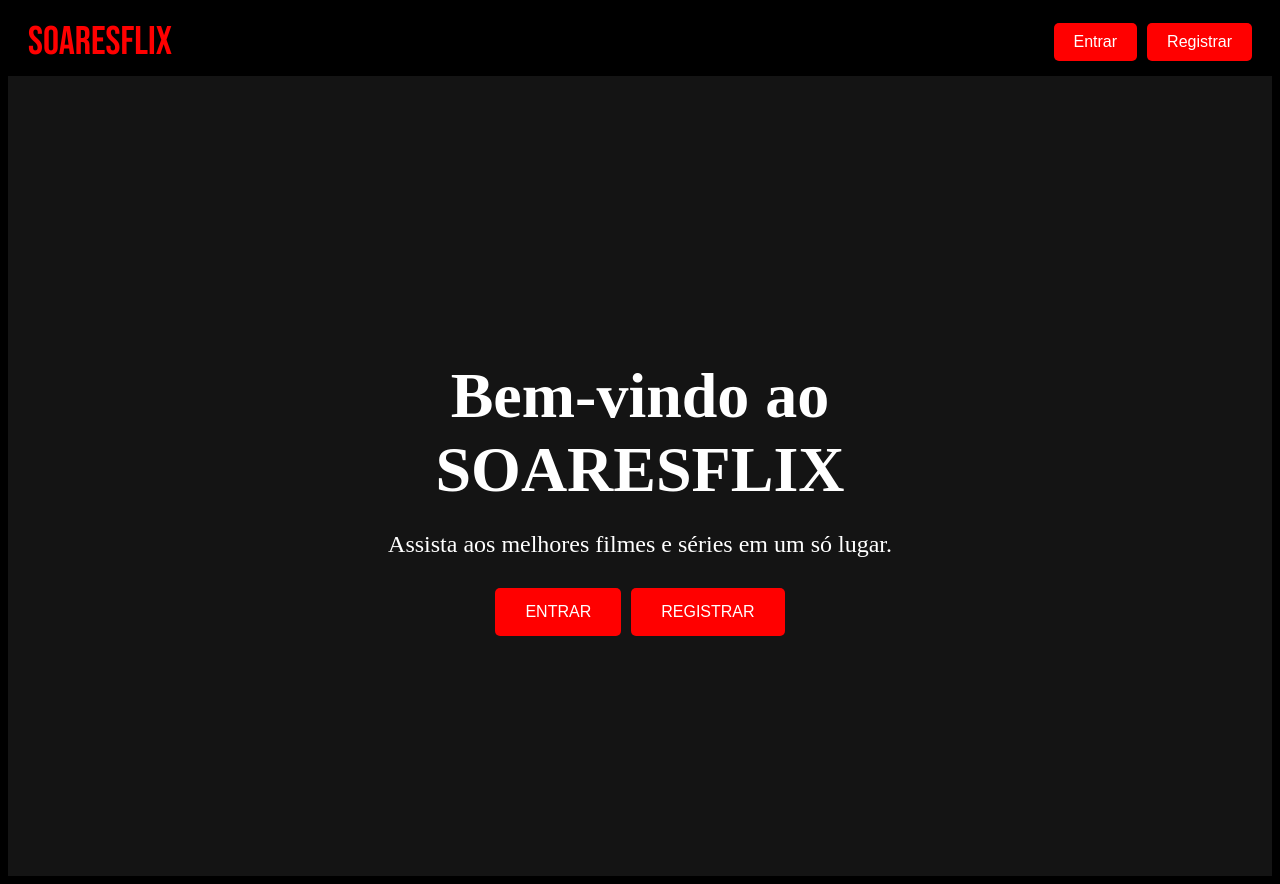
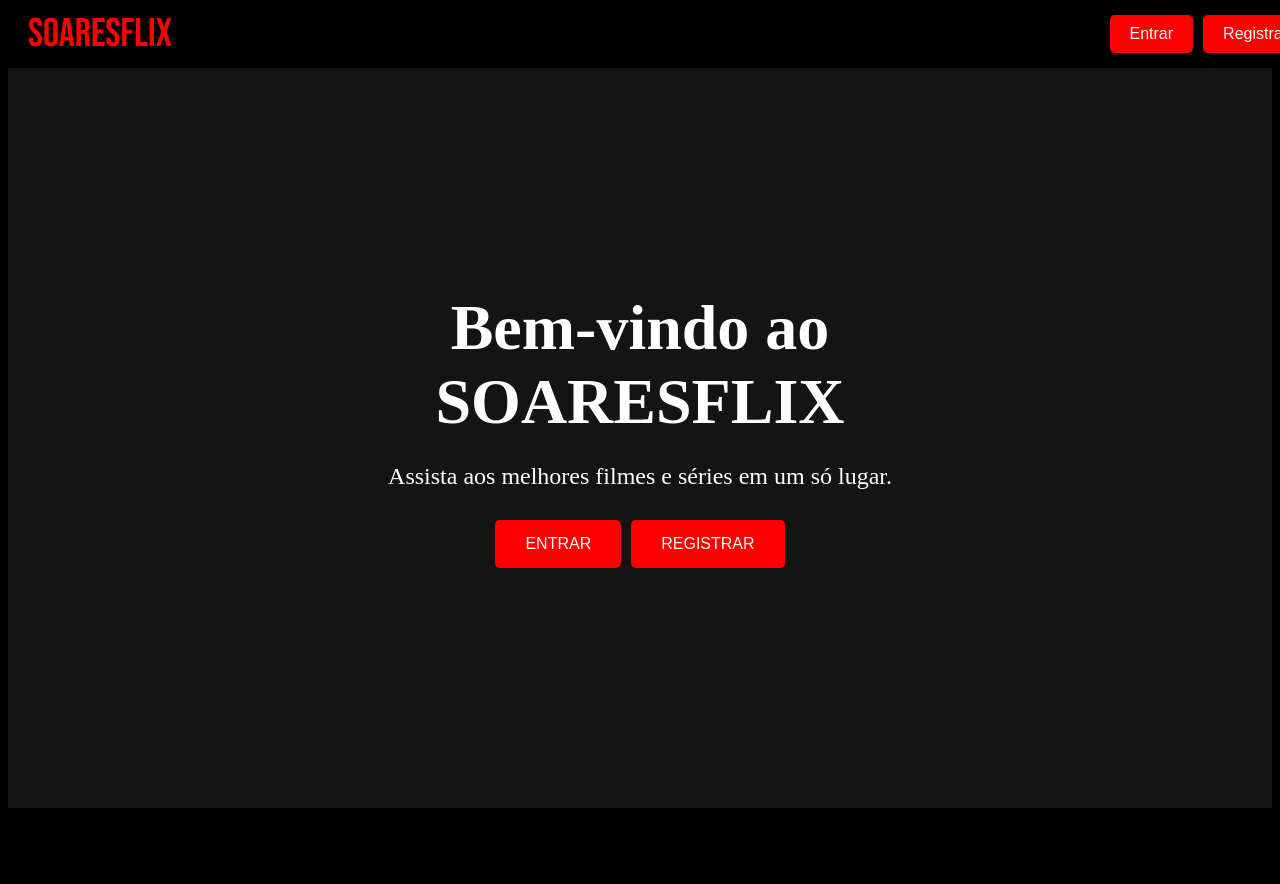
Before and after one commit to Zouares/meusitefilme, a React (Create React App) app: page / in a window 1280 px wide. After the commit the page ends 816 px from the top, so only its background shows below. Built offline with nearby package versions, Linux system fonts and the light colour scheme.

Commit message:
navbar fixa

```diff
--- a/src/components/Navbar.css
+++ b/src/components/Navbar.css
@@ -4,6 +4,10 @@
   align-items: center;
   padding: 10px 20px;
   background-color: black;
+  position: fixed;
+  top: 0;
+  width: 100%;
+  z-index: 1000;
 }
 
 .logo {
--- a/src/firebase/config.js
+++ b/src/firebase/config.js
@@ -15,7 +15,3 @@ const firebaseConfig = {
 
 
 const app = initializeApp(firebaseConfig);
-
-
-export const auth = getAuth(app);
-export const db = getFirestore(app);
```
Also changed, not shown: 1 other file (tests, documents, lock files or other folders).
